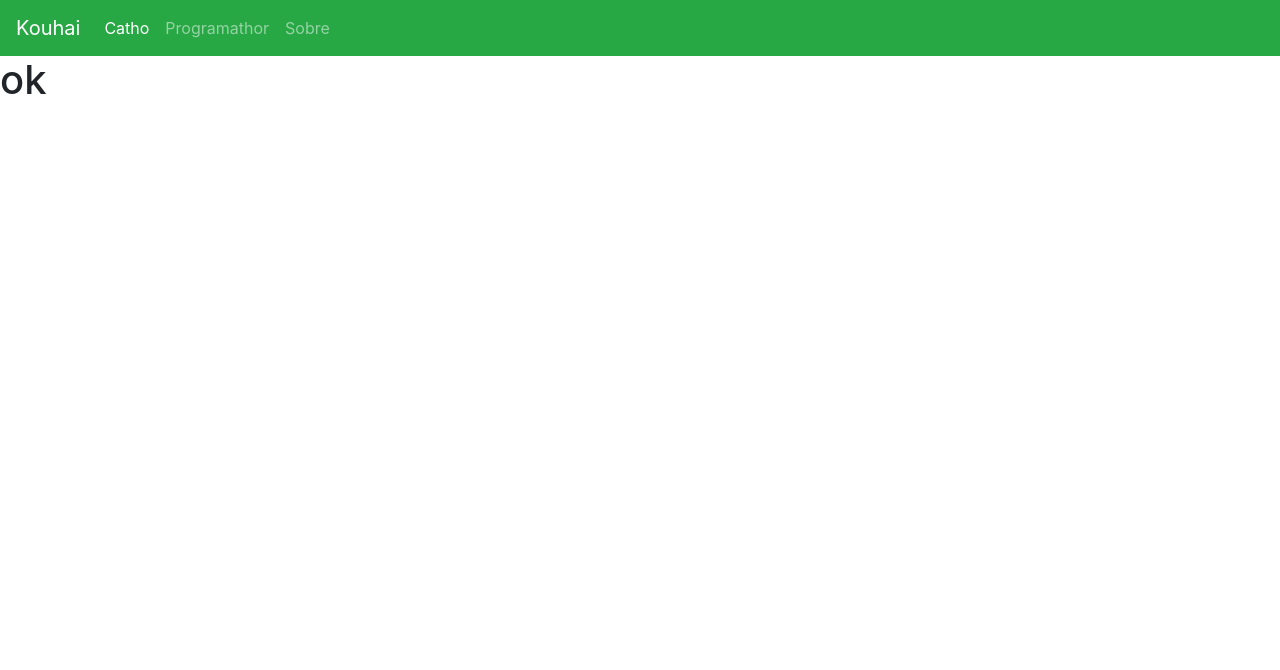
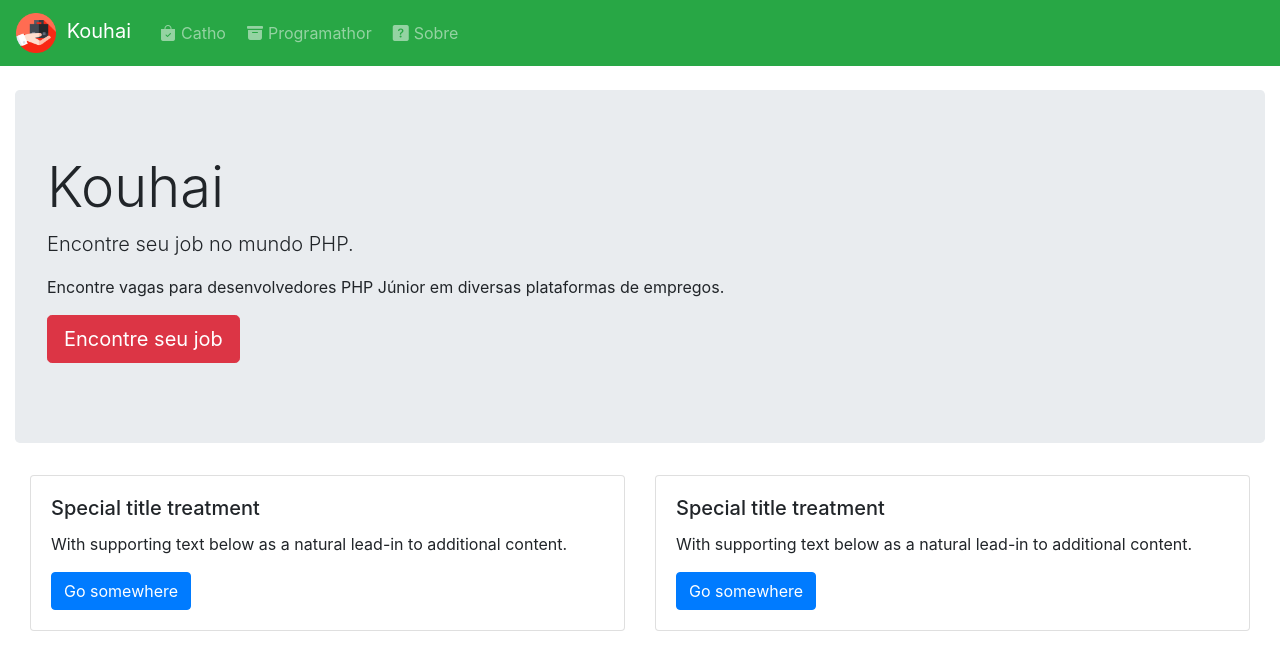
Before and after one commit to kaetaen/kouhai-frontend, a React (Vite) app: page / in a window 1280 px wide. Shown: the top 670 px of the page. Built offline with nearby package versions, Linux system fonts and the light colour scheme.

Commit message:
Improve Menu and Home Page

```diff
--- a/index.html
+++ b/index.html
@@ -3,6 +3,7 @@
   <head>
     <meta charset="UTF-8" />
     <link rel="icon" type="image/svg+xml" href="/src/favicon.svg" />
+    <link rel="stylesheet" href="https://cdn.jsdelivr.net/npm/bootstrap-icons@1.8.1/font/bootstrap-icons.css">
     <link rel="stylesheet" href="https://maxcdn.bootstrapcdn.com/bootstrap/4.0.0/css/bootstrap.min.css" integrity="sha384-Gn5384xqQ1aoWXA+058RXPxPg6fy4IWvTNh0E263XmFcJlSAwiGgFAW/dAiS6JXm" crossorigin="anonymous">    <meta name="viewport" content="width=device-width, initial-scale=1.0" />
     <title>Vite App</title>
   </head>
--- a/src/App.tsx
+++ b/src/App.tsx
@@ -1,12 +1,10 @@
 import { useState } from 'react'
 
 import Routes from './Routes'
-import Menu from './components/Menu'
 
 function App() {
   return (
     <>
-      <Menu/>
       <Routes/>
     </>
   )
--- a/src/Routes.tsx
+++ b/src/Routes.tsx
@@ -2,16 +2,20 @@ import {
   BrowserRouter as Router,
   Routes,
   Route,
+
 } from "react-router-dom"
 
 import Home from './pages/Home'
+import Menu from './components/Menu'
+
 
 function AppRoutes () {
   return (
     <Router>
-        <Routes>
-          <Route exact={true} path='/' element={< Home/>} />
-        </Routes>
+      <Menu/>
+      <Routes>
+        <Route exact={true} path='/' element={< Home/>} />
+      </Routes>
     </Router>
   )
 }
--- a/src/components/Menu.tsx
+++ b/src/components/Menu.tsx
@@ -1,20 +1,34 @@
+import { Link }  from 'react-router-dom'
+
 function Menu () {
   return (
-    <nav className="navbar navbar-expand-lg navbar-dark bg-success">
-      <a className="navbar-brand" href="#"> Kouhai</a>
+    <nav className="navbar navbar-expand-lg navbar-dark bg-success mynavbar">
+      <Link className="navbar-brand" to="/">
+        <img src='/src/assets/icon.png' width={'40px'}/>
+        <span className="mynavbar__link-name"> Kouhai </span>
+      </Link>
       <button className="navbar-toggler" type="button" data-toggle="collapse" data-target="#navbarNavDropdown" aria-controls="navbarNavDropdown" aria-expanded="false" aria-label="Toggle navigation">
         <span className="navbar-toggler-icon"></span>
       </button>
       <div className="collapse navbar-collapse" id="navbarNavDropdown">
         <ul className="navbar-nav">
-          <li className="nav-item active">
-            <a className="nav-link" href="#">Catho <span className="sr-only">(current)</span></a>
+          <li className="nav-item">
+            <Link className="nav-link" to="/catho">
+              <i className="bi bi-bag-check-fill"></i>
+              <span className="mynavbar__link-name">Catho</span>
+            </Link>
           </li>
           <li className="nav-item">
-            <a className="nav-link" href="#">Programathor</a>
+            <Link className="nav-link" to="/programathor">
+              <i className="bi bi-archive-fill"></i>
+              <span className="mynavbar__link-name">Programathor</span>
+            </Link>
           </li>
           <li className="nav-item">
-            <a className="nav-link" href="#">Sobre</a>
+            <Link className="nav-link" to="/sobre">
+              <i className="bi bi-question-square-fill"></i>
+              <span className="mynavbar__link-name">Sobre</span>
+            </Link>
           </li>
         </ul>
       </div>
--- a/src/index.css
+++ b/src/index.css
@@ -0,0 +1,42 @@
+/*
+  CSS Reset
+*/
+
+* {
+  padding:  0;
+  margin: 0;
+  /*font-family: Roboto;
+  font-weight: 400;
+  font-size: 100%;*/
+  box-sizing: border-box;
+  /*color: #f8f8f2;
+  background-color: #282828;*/
+}
+
+/*
+  Nav menu component styles
+*/
+
+.mynavbar {
+  width: 100%;
+  position: absolute;
+  top: 0;
+}
+
+.mynavbar__link-name {
+  padding: 5px;
+}
+
+/*
+  Home page styles
+*/
+
+.mycover {
+  display: flex;
+  flex-direction: column;
+  justify-content:space-around;
+
+  width: 100%;
+  height: 100%;
+  margin-top: 90px;
+}
--- a/src/pages/Home/index.tsx
+++ b/src/pages/Home/index.tsx
@@ -1,6 +1,40 @@
 function Home () {
   return (
-    <h1>ok</h1>
+    <main className="container-fluid mycover">
+      <section className="jumbotron">
+        <h1 className="display-4">Kouhai</h1>
+        <p className="lead">Encontre seu job no mundo PHP.</p>
+        <p>Encontre vagas para desenvolvedores PHP Júnior em diversas plataformas de empregos.</p>
+        <p className="lead">
+        <a className="btn btn-danger btn-lg" href="#" role="button">Encontre seu job</a>
+        </p>
+      </section>
+
+      <section>
+        <section className="container-fluid">
+          <div className="row">
+            <div className="col-sm-6">
+              <div className="card">
+                <div className="card-body">
+                  <h5 className="card-title">Special title treatment</h5>
+                  <p className="card-text">With supporting text below as a natural lead-in to additional content.</p>
+                  <a href="#" className="btn btn-primary">Go somewhere</a>
+                </div>
+              </div>
+            </div>
+            <div className="col-sm-6">
+              <div className="card">
+                <div className="card-body">
+                  <h5 className="card-title">Special title treatment</h5>
+                  <p className="card-text">With supporting text below as a natural lead-in to additional content.</p>
+                  <a href="#" className="btn btn-primary">Go somewhere</a>
+                </div>
+              </div>
+            </div>
+          </div>
+        </section>
+      </section>
+    </main>
   )
 }
 
```
Also changed, not shown: src/assets/icon.png (added).
